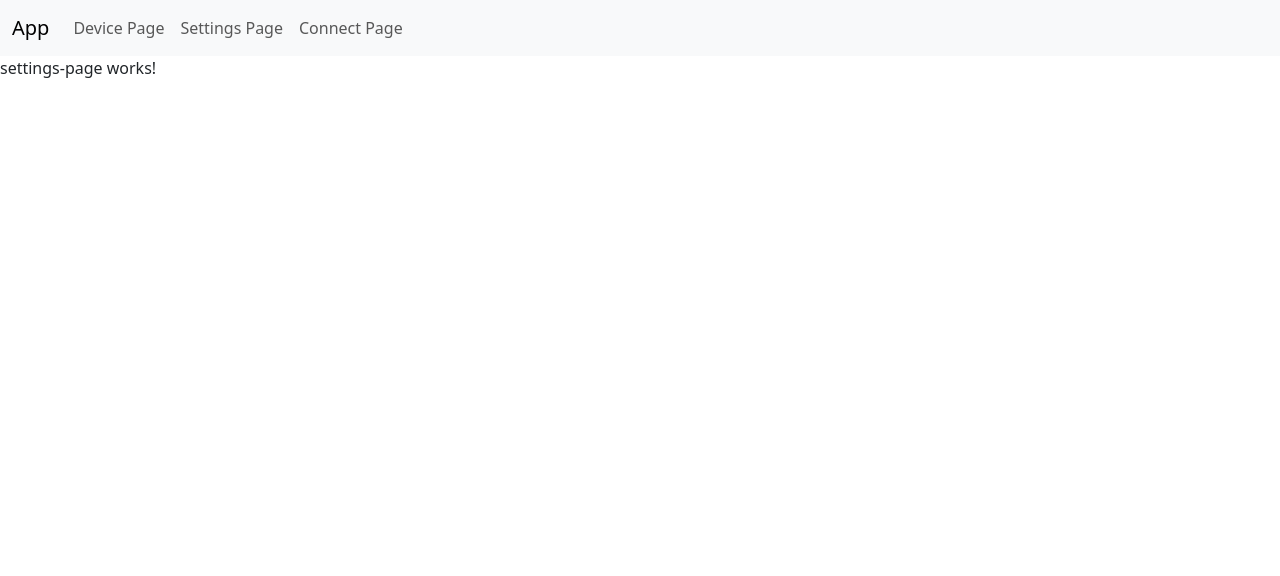
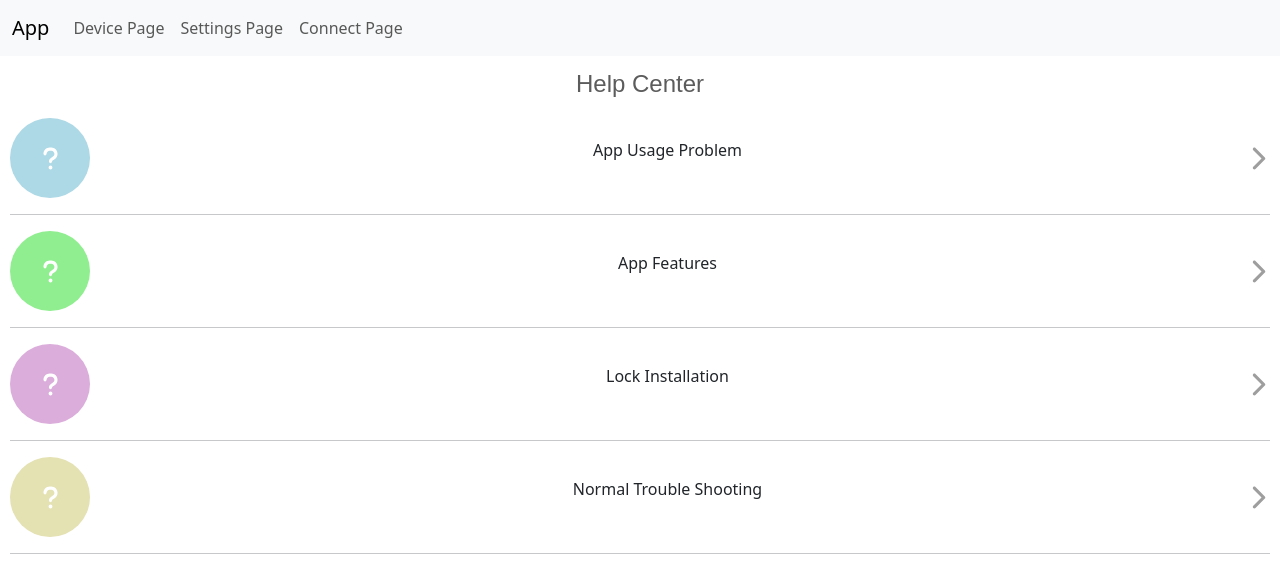
Before and after one commit to jummie-jk/design-evaluation, an Angular app: page /settings in a window 1280 px wide. Shown: the top 576 px of the page. Built offline with nearby package versions, Linux system fonts and the light colour scheme.

Commit message:
feat: completed UI implementation settings page

```diff
--- a/src/app/pages/device-page/device-page.component.css
+++ b/src/app/pages/device-page/device-page.component.css
@@ -3,7 +3,6 @@
   flex-direction: column;
   min-height: 100vh;
   align-items: center;
-
 }
 
 /* .pad{
@@ -22,7 +21,7 @@ p {
 
 .device-text {
   color: rgb(92, 92, 92);
-  font-family: 'Arial', sans-serif;
+  font-family: "Arial", sans-serif;
   font-size: 1.5rem;
 }
 
@@ -43,7 +42,7 @@ p {
 .blue-ring {
   width: 100px;
   height: 100px;
-  border: 1px solid #0082FC;
+  border: 1px solid #0082fc;
   border-radius: 50%;
   background-color: transparent;
   display: inline-block;
@@ -55,7 +54,7 @@ p {
 .center-icon {
   width: 25px;
   height: 25px;
-  fill: #0082FC;
+  fill: #0082fc;
 }
 
 .icon-gap {
@@ -73,7 +72,7 @@ p {
   width: 100%;
 }
 
-.small-text{
-    font-size: 10px;
-    margin: 0px;
+.small-text {
+  font-size: 10px;
+  margin: 0px;
 }
--- a/src/app/pages/settings-page/settings-page.component.css
+++ b/src/app/pages/settings-page/settings-page.component.css
@@ -0,0 +1,42 @@
+.section{
+  text-align: center;
+  padding: 10px;
+}
+
+.help-center-text {
+  color: rgb(92, 92, 92);
+  font-family: 'Arial', sans-serif;
+  font-size: 1.5rem;
+}
+
+.circle {
+    width: 80px;
+    height: 80px;
+    border-radius: 50%;
+    display: flex;
+  flex-direction: row;
+  justify-content: center;
+  align-items: center;
+  }
+
+  .blue{
+    background-color: lightblue;
+  }
+
+  .green{
+    background-color: lightgreen;
+  }
+
+  .purple{
+    background-color: rgb(219, 173, 219);
+  }
+
+  .yellow{
+    background-color: rgb(228, 225, 179);
+  }
+
+  .flex{
+    display: flex;
+    justify-content: space-between;
+    align-items: center;
+  }
--- a/src/app/pages/settings-page/settings-page.component.html
+++ b/src/app/pages/settings-page/settings-page.component.html
@@ -1 +1,61 @@
-<p>settings-page works!</p>
+<section class="section">
+  <div class>
+    <p class="help-center-text">Help Center</p>
+  </div>
+  <div class="flex">
+    <div class="circle blue">
+      <svg xmlns="http://www.w3.org/2000/svg" viewBox="0 0 320 512" fill="white" width="25px" height="25px">
+        <path
+          d="M80 160c0-35.3 28.7-64 64-64l32 0c35.3 0 64 28.7 64 64l0 3.6c0 21.8-11.1 42.1-29.4 53.8l-42.2 27.1c-25.2 16.2-40.4 44.1-40.4 74l0 1.4c0 17.7 14.3 32 32 32s32-14.3 32-32l0-1.4c0-8.2 4.2-15.8 11-20.2l42.2-27.1c36.6-23.6 58.8-64.1 58.8-107.7l0-3.6c0-70.7-57.3-128-128-128l-32 0C73.3 32 16 89.3 16 160c0 17.7 14.3 32 32 32s32-14.3 32-32zm80 320a40 40 0 1 0 0-80 40 40 0 1 0 0 80z" />
+      </svg>
+    </div>
+    <p>App Usage Problem</p>
+    <svg xmlns="http://www.w3.org/2000/svg" viewBox="0 0 320 512" fill="rgb(158, 158, 158)" width="25px" height="25px">
+      <path
+        d="M310.6 233.4c12.5 12.5 12.5 32.8 0 45.3l-192 192c-12.5 12.5-32.8 12.5-45.3 0s-12.5-32.8 0-45.3L242.7 256 73.4 86.6c-12.5-12.5-12.5-32.8 0-45.3s32.8-12.5 45.3 0l192 192z" />
+    </svg>
+  </div>
+  <hr />
+  <div class="flex">
+    <div class="circle green">
+      <svg xmlns="http://www.w3.org/2000/svg" viewBox="0 0 320 512" fill="white" width="25px" height="25px">
+        <path
+          d="M80 160c0-35.3 28.7-64 64-64l32 0c35.3 0 64 28.7 64 64l0 3.6c0 21.8-11.1 42.1-29.4 53.8l-42.2 27.1c-25.2 16.2-40.4 44.1-40.4 74l0 1.4c0 17.7 14.3 32 32 32s32-14.3 32-32l0-1.4c0-8.2 4.2-15.8 11-20.2l42.2-27.1c36.6-23.6 58.8-64.1 58.8-107.7l0-3.6c0-70.7-57.3-128-128-128l-32 0C73.3 32 16 89.3 16 160c0 17.7 14.3 32 32 32s32-14.3 32-32zm80 320a40 40 0 1 0 0-80 40 40 0 1 0 0 80z" />
+      </svg>
+    </div>
+    <p>App Features</p>
+    <svg xmlns="http://www.w3.org/2000/svg" viewBox="0 0 320 512" fill="rgb(158, 158, 158)" width="25px" height="25px">
+      <path
+        d="M310.6 233.4c12.5 12.5 12.5 32.8 0 45.3l-192 192c-12.5 12.5-32.8 12.5-45.3 0s-12.5-32.8 0-45.3L242.7 256 73.4 86.6c-12.5-12.5-12.5-32.8 0-45.3s32.8-12.5 45.3 0l192 192z" />
+    </svg>
+  </div>
+  <hr />
+  <div class="flex">
+    <div class="circle purple">
+      <svg xmlns="http://www.w3.org/2000/svg" viewBox="0 0 320 512" fill="white" width="25px" height="25px">
+        <path
+          d="M80 160c0-35.3 28.7-64 64-64l32 0c35.3 0 64 28.7 64 64l0 3.6c0 21.8-11.1 42.1-29.4 53.8l-42.2 27.1c-25.2 16.2-40.4 44.1-40.4 74l0 1.4c0 17.7 14.3 32 32 32s32-14.3 32-32l0-1.4c0-8.2 4.2-15.8 11-20.2l42.2-27.1c36.6-23.6 58.8-64.1 58.8-107.7l0-3.6c0-70.7-57.3-128-128-128l-32 0C73.3 32 16 89.3 16 160c0 17.7 14.3 32 32 32s32-14.3 32-32zm80 320a40 40 0 1 0 0-80 40 40 0 1 0 0 80z" />
+      </svg>
+    </div>
+    <p>Lock Installation</p>
+    <svg xmlns="http://www.w3.org/2000/svg" viewBox="0 0 320 512" fill="rgb(158, 158, 158)" width="25px" height="25px">
+      <path
+        d="M310.6 233.4c12.5 12.5 12.5 32.8 0 45.3l-192 192c-12.5 12.5-32.8 12.5-45.3 0s-12.5-32.8 0-45.3L242.7 256 73.4 86.6c-12.5-12.5-12.5-32.8 0-45.3s32.8-12.5 45.3 0l192 192z" />
+    </svg>
+  </div>
+  <hr />
+  <div class="flex">
+    <div class="circle yellow">
+      <svg xmlns="http://www.w3.org/2000/svg" viewBox="0 0 320 512" fill="white" width="25px" height="25px">
+        <path
+          d="M80 160c0-35.3 28.7-64 64-64l32 0c35.3 0 64 28.7 64 64l0 3.6c0 21.8-11.1 42.1-29.4 53.8l-42.2 27.1c-25.2 16.2-40.4 44.1-40.4 74l0 1.4c0 17.7 14.3 32 32 32s32-14.3 32-32l0-1.4c0-8.2 4.2-15.8 11-20.2l42.2-27.1c36.6-23.6 58.8-64.1 58.8-107.7l0-3.6c0-70.7-57.3-128-128-128l-32 0C73.3 32 16 89.3 16 160c0 17.7 14.3 32 32 32s32-14.3 32-32zm80 320a40 40 0 1 0 0-80 40 40 0 1 0 0 80z" />
+      </svg>
+    </div>
+    <p>Normal Trouble Shooting</p>
+    <svg xmlns="http://www.w3.org/2000/svg" viewBox="0 0 320 512" fill="rgb(158, 158, 158)" width="25px" height="25px">
+      <path
+        d="M310.6 233.4c12.5 12.5 12.5 32.8 0 45.3l-192 192c-12.5 12.5-32.8 12.5-45.3 0s-12.5-32.8 0-45.3L242.7 256 73.4 86.6c-12.5-12.5-12.5-32.8 0-45.3s32.8-12.5 45.3 0l192 192z" />
+    </svg>
+  </div>
+  <hr />
+</section>
```
